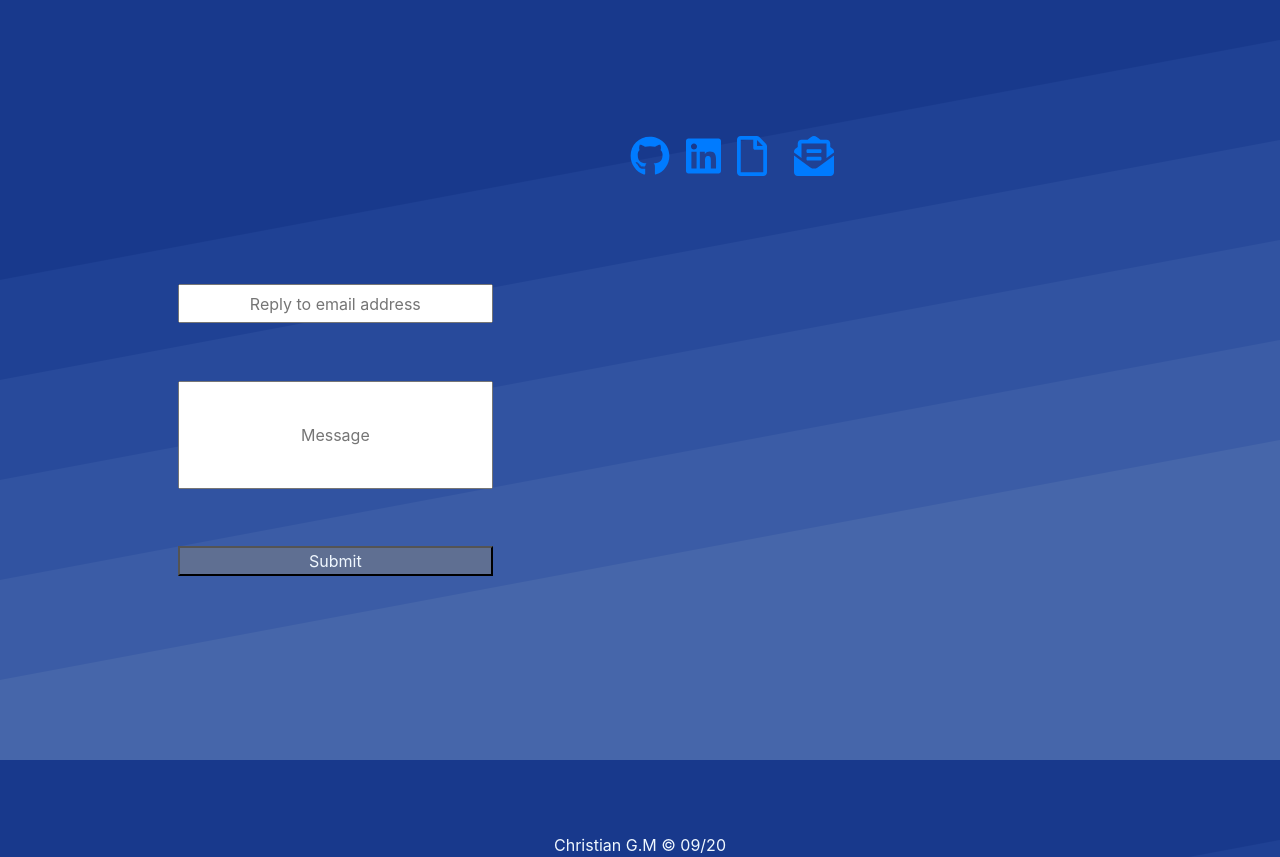
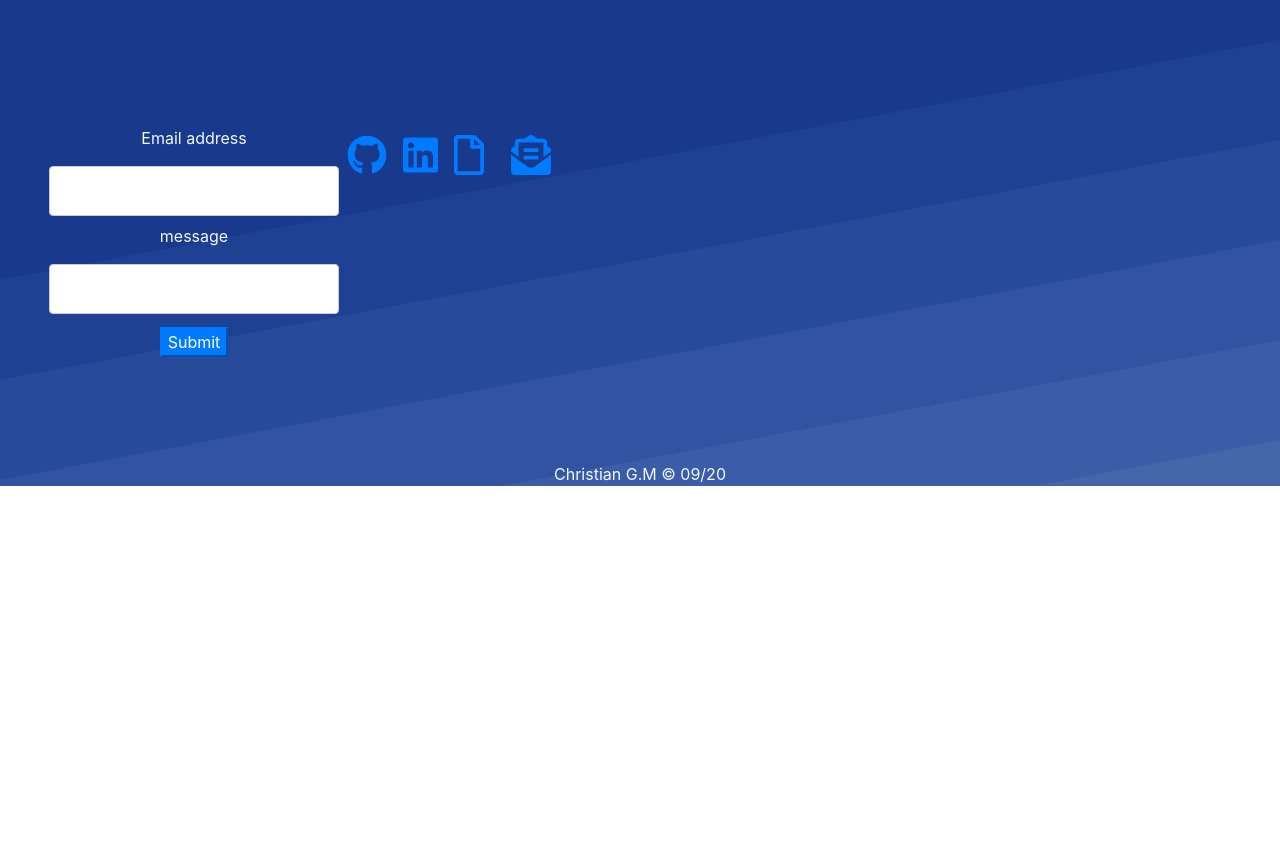
Before and after one commit to cag-martinez/Portfolio, a React (Create React App) app: page / in a window 1280 px wide. Shown: the part 2440-3297 px from the top of the page. After the commit the page ends 2926 px from the top, so only its background shows below. Built offline with nearby package versions, Linux system fonts and the light colour scheme; a web font is replaced by a local one.

Commit message:
clened up the contact form

```diff
--- a/src/pages/Contact.js
+++ b/src/pages/Contact.js
@@ -22,23 +22,23 @@ export default class MyForm extends React.Component {
         {/* <!-- add your custom form HTML here --> */}
         {/* <label>Email:</label>
         <input type="email" name="email" /> */}
-        <input
+        <label for="email">Email address</label><input
           className="form-email"
           type="text"
           name="_replyto"
-          placeholder="Reply to email address"
+
         />
-        <label className="message-text"></label>
+        <label for="mesage">message</label>
         <input
           className="form-message"
           type="text"
           name="message"
-          placeholder="Message"
+
         />
         {status === "SUCCESS" ? (
           <p>Thanks!</p>
         ) : (
-          <button className="button">Submit</button>
+          <button className="button btn-primary" style={{margin: "5px"}}>Submit</button>
         )}
         {status === "ERROR" && (
           <p>Ooops! There was an error. Please try again.</p>
--- a/src/pages/Home.js
+++ b/src/pages/Home.js
@@ -26,9 +26,8 @@ function Home() {
           </div>
         </div>
         <br></br>
-        <div className="col-sm-6">
-          <div className="cardContact"></div>
-        </div>
+
+
       </div>
 
 
@@ -138,9 +137,11 @@ function Home() {
           </ul>
         </div>
       </div>
-      <div>
+
         <Contact />
-      </div>
+
+
+
       <div className="list-inline-item">
               <a className="gitHub m-2" href="https://github.com/cag-martinez">
                 <i className="fab fa-github "></i>
@@ -165,6 +166,7 @@ function Home() {
                 <i className="fas fa-envelope-open-text"></i>
               </a>
             </div>
+
     </div>
   );
 }
--- a/src/pages/contact.css
+++ b/src/pages/contact.css
@@ -1,4 +1,4 @@
-.form{
+/* .form{
     width: 650px;
     margin: auto;
     margin-top: 100px;
@@ -26,4 +26,34 @@
     width: 55%;
     margin: 10%;
     margin-top: 0;
-}
+} */
+
+/* .jumbotron{
+    border-style: inset;
+    border-width: 20px;
+} */
+
+input{
+    width: 100%;
+    padding: 12px 20px;
+    margin: 8px 0;
+    display: block;
+    border: 1px solid #ccc;
+    border-radius: 4px;
+    box-sizing: border-box;
+  }
+
+  input[type=submit] {
+    width: 100%;
+    background-color: #4CAF50;
+    color: white;
+    padding: 14px 20px;
+    margin: 8px 0;
+    border: none;
+    border-radius: 4px;
+    cursor: pointer;
+  }
+
+  input[type=submit]:hover {
+    background-color: #45a049;
+  }
```
